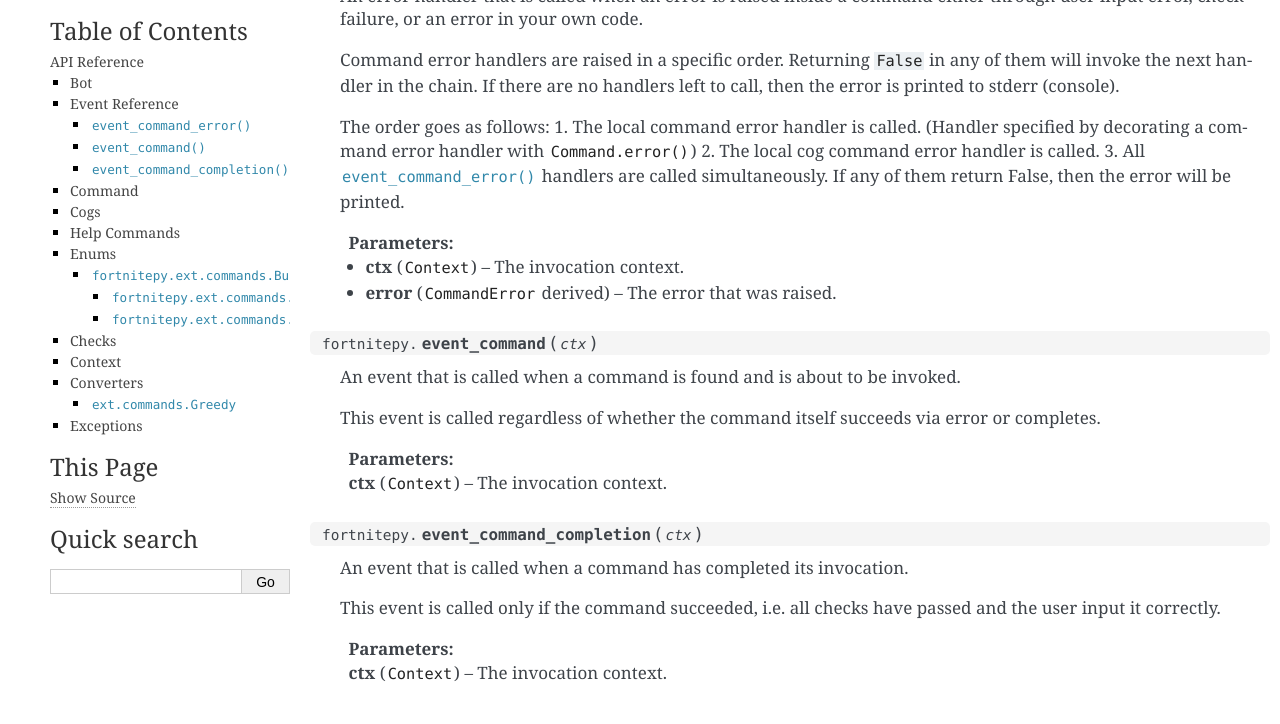
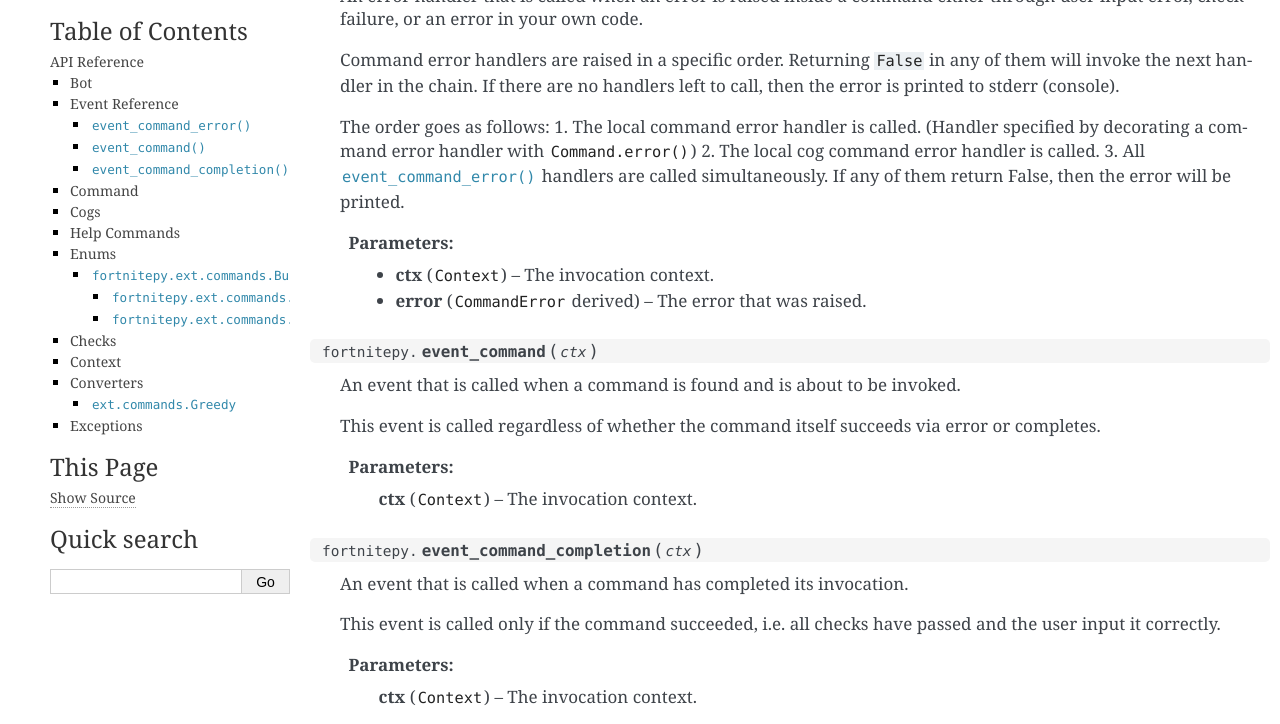
Before and after one commit to Terbau/fortnitepy, a Sphinx documentation site: the page built from docs/ext/commands/api.rst, in a window 1280 px wide and 1400 px high, scrolled down 489 px. Shown: the top 724 px of the window. Built offline with Sphinx 7.4.7, drawn with Linux system fonts in a browser that asks for light colours.

Commit message:
margin dd fix

```diff
--- a/docs/_static/style.css
+++ b/docs/_static/style.css
@@ -127,9 +127,9 @@ dl.field-list {
 }
 
 dd {
-  margin-top: 8px;
-  margin-bottom: 10px;
-  margin-left: 30px;
+  margin-top: 8px !important;
+  margin-bottom: 10px !important;
+  margin-left: 30px !important;
 }
 
 dl.function > dt,
```
